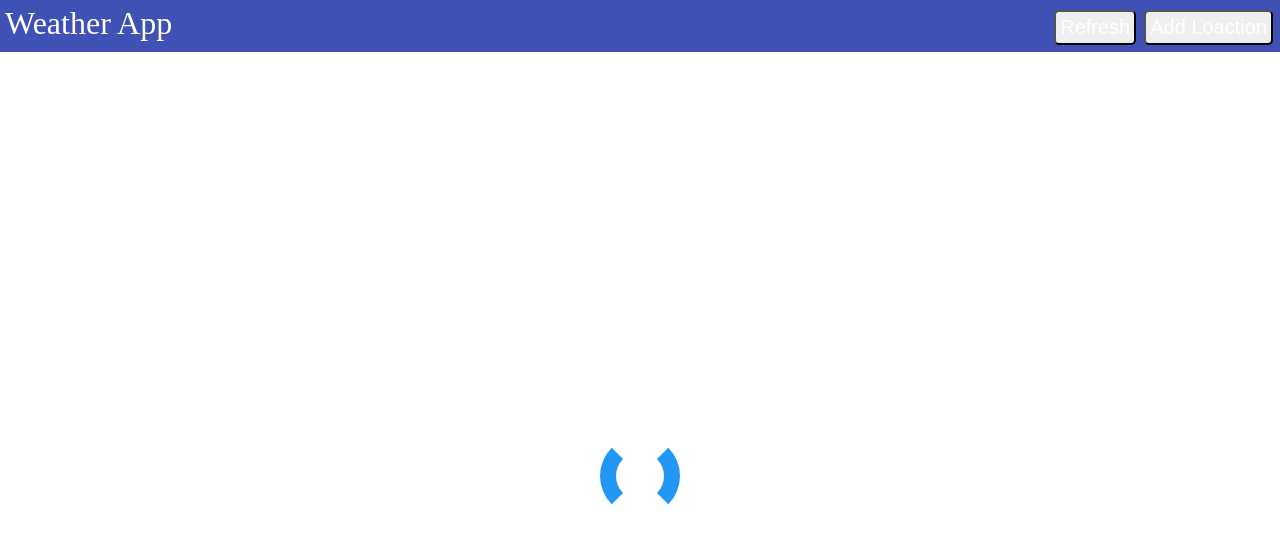
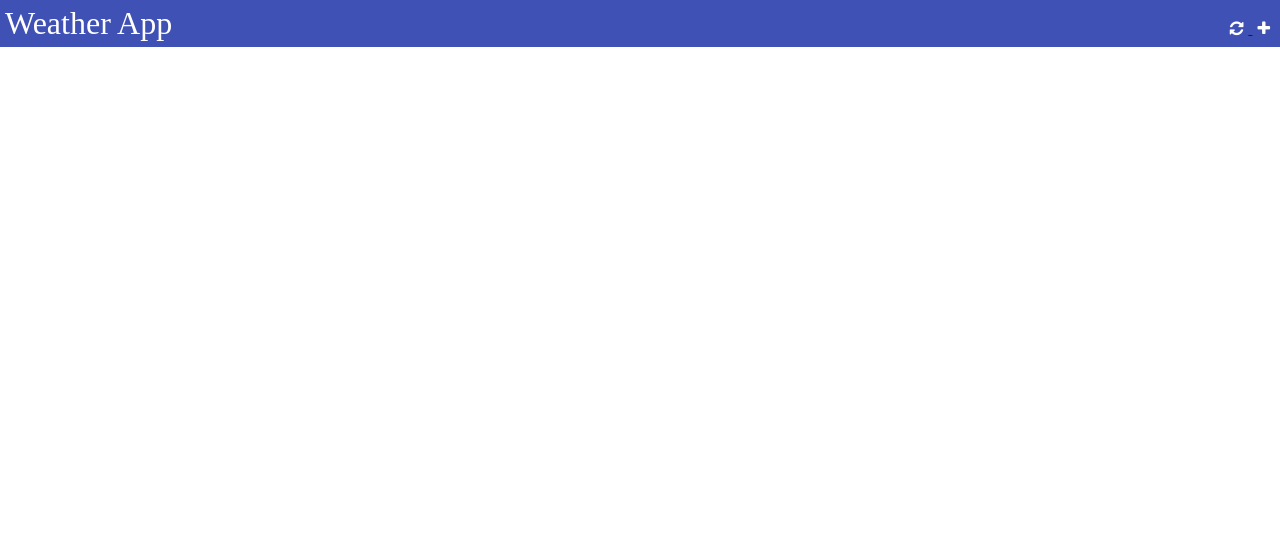
Before and after one commit to chandrajob365/Weather_app, a website: page public/index.html in a window 1280 px wide. Drawn offline with Linux system fonts and the light colour scheme.

Commit message:
Add loading spinner and cardTemplate to hold weather data

```diff
--- a/public/css/main.css
+++ b/public/css/main.css
@@ -26,22 +26,14 @@ nav {
   padding: 5px;
   align-self: baseline;
 }
-input[type='button'] {
-    color: white;
-    margin: 2px;
-    padding: 4px 4px;
-    text-align: center;
-    text-decoration: none;
-    font-size: 20px;
-    border-radius: 5px;
+.fa-white {
+  color: white;
 }
-
-.button-OK {
-  background-color: #5cb85c;
+.refresh{
+  padding: 5px;
 }
-
-.button-Cancel {
-  background-color: #d9534f;
+.addLoc{
+  padding: 5px;
 }
 main {
   display: flex;
@@ -62,18 +54,40 @@ main {
     0% { transform: rotate(0deg); }
     100% { transform: rotate(360deg); }
 }
-
-a {
- color: White;
- font-weight: bold;
- text-decoration-line: none;
+.main{
+  flex:1;
+  padding-top: 60px;
+  overflow-x: hidden;
+  overflow-y: auto;
 }
-a:visited {
-  color: blue;
+.card{
+  padding: 16px;
+  box-sizing: border-box;
+  background: #fff;
+  border-radius: 2px;
+  position: relative;
+  margin: 3% auto;
+  width: 50%;
+  height: 40%;
+  box-shadow: 0 2px 2px 0 rgba(0, 0, 0, 0.14), 0 3px 1px -2px rgba(0, 0, 0, 0.2), 0 1px 5px 0 rgba(0, 0, 0, 0.12); }
 }
-a:hover,
-a:active,
-a:focus {
-  color: black;
-  text-decoration: none;
+.weather .location {
+  font-size: 1.75em;
 }
+.weather .date , .weather .description {
+  font-size: 1.25em;
+}
+.weather .current {
+  display: flex;
+}
+.weather .current .icon{
+  width: 128px;
+  height: 128px;
+}
+.weather .current .visual {
+  display: flex;
+  font-size: 4em;
+}
+.weather .current .visual, .weather .current .description {
+  flex-grow: 1;
+}
--- a/public/index.html
+++ b/public/index.html
@@ -3,6 +3,7 @@
     <title> Weather App </title>
     <meta http-equiv="X-UA-Compatible" content="IE=edge">
     <meta name="viewport" content="width=device-width, initial-scale=1.0">
+    <link rel='stylesheet' type='text/css' href='https://cdnjs.cloudflare.com/ajax/libs/font-awesome/4.7.0/css/font-awesome.min.css'>
     <link rel='stylesheet' type='text/css' href='./css/main.css'>
   </head>
   <body>
@@ -12,13 +13,42 @@
           <span> Weather App </span>
         </div>
         <div class='links'>
-          <input type='button' name='refresh' id='refresh' value='Refresh' />
-          <input type='button' name='addLocation' id='addLocation' value='Add Loaction' />
+          <a href='#'>
+            <i class="fa fa-refresh fa-white refresh" aria-hidden="true"></i>
+          </a>
+          <a href='#'>
+            <i class="fa fa-plus fa-white addLoc" aria-hidden="true"></i>
+          </a>
        </div>
       </nav>
     </header>
-    <main>
-      <div class="loader">
+
+    <main class='main'>
+      <div class="card card-template weather">
+        <div class='location'></div>
+        <div class='date'></div>
+        <div class='description'></div>
+        <div class='current'>
+          <div class='visual'>
+            <div class='icon'></div>
+            <div class='temprature'>
+              <span class="value"></span><span class="scale">°F</span>
+            </div>
+          </div>
+          <div class="description">
+          <div class="humidity"></div>
+          <div class="wind">
+            <span class="value"></span>
+            <span class="scale">mph</span>
+            <span class="direction"></span>°
+          </div>
+          <div class="sunrise"></div>
+          <div class="sunset"></div>
+        </div>
+        </div>
+
+      </div>
+      <div class="loader" hidden>
       </div>
     </main>
   </body>
```
